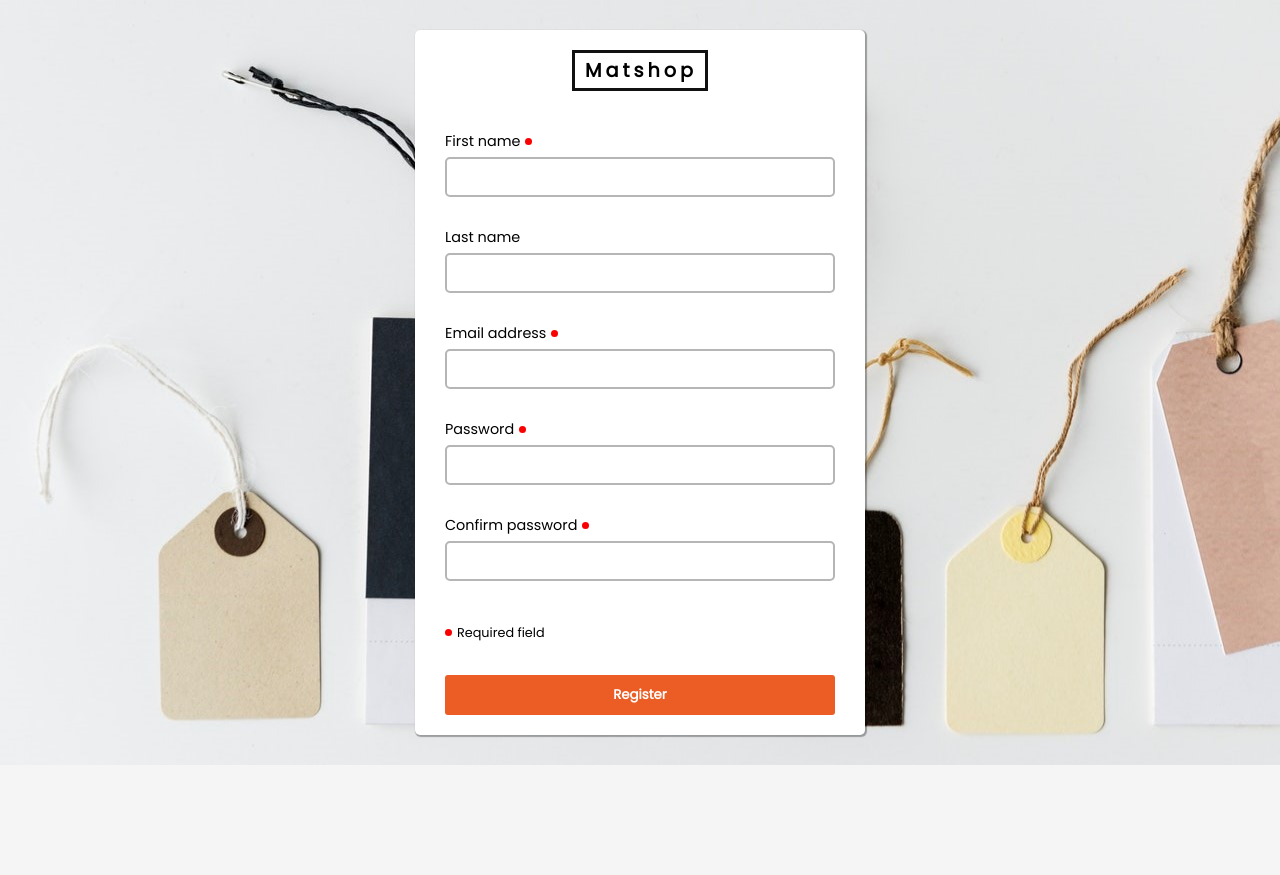
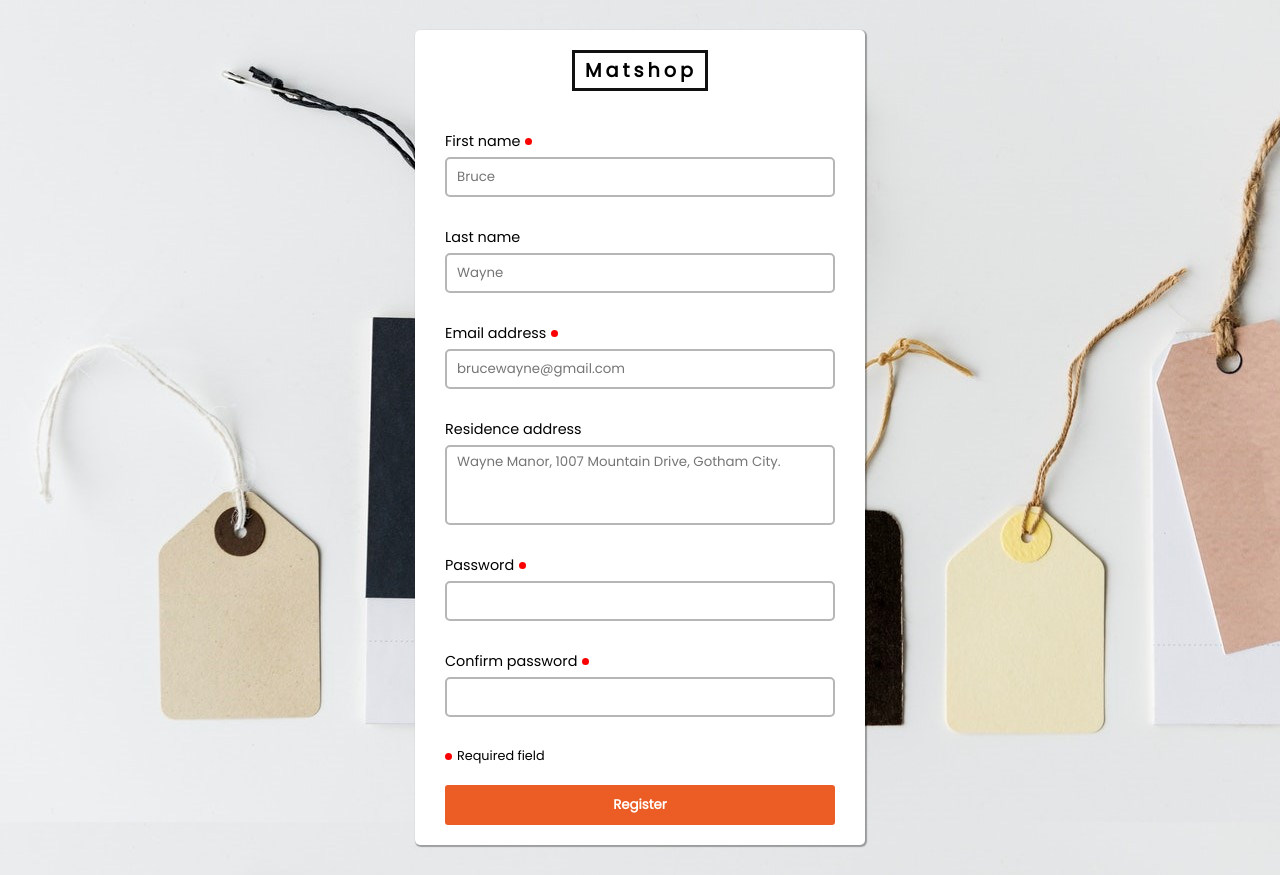
Before and after one commit to jasonwj96/matshop, a React (Create React App) app: page /register in a window 1280 px wide. Before the commit the page ends 800 px from the top, so only its background shows below. Built offline with nearby package versions, Linux system fonts and the light colour scheme.

Commit message:
Fixed a structural error, added an address field

```diff
--- a/src/containers/register.jsx
+++ b/src/containers/register.jsx
@@ -24,42 +24,54 @@ export default class Register extends Component {
           <div className="logo">Matshop</div>
           <form onSubmit={this.registerUser}>
             <label htmlFor="firstName">
-              <p>
+              <div>
                 First name
                 <div className="requiredDiv" />
-              </p>
-              <input type="text" name="firstName" />
+              </div>
+              <input type="text" name="firstName" placeholder="Bruce" />
             </label>
             <label htmlFor="lastName">
-              <p>Last name</p>
-              <input type="text" name="lastName" />
+              <div>Last name</div>
+              <input type="text" name="lastName" placeholder="Wayne" />
             </label>
             <label htmlFor="email">
-              <p>
+              <div>
                 Email address
                 <div className="requiredDiv" />
-              </p>
-              <input type="email" name="email" />
+              </div>
+              <input
+                type="email"
+                name="email"
+                placeholder="brucewayne@gmail.com"
+              />
+            </label>
+            <label htmlFor="address">
+              <div>Residence address</div>
+              <textarea
+                type="text"
+                name="address"
+                placeholder="Wayne Manor, 1007 Mountain Drive, Gotham City. "
+              />
             </label>
             <label htmlFor="password">
-              <p>
+              <div>
                 Password
                 <div className="requiredDiv" />
-              </p>
+              </div>
               <input type="password" name="password" />
             </label>
             <label htmlFor="confirmPassword">
-              <p>
+              <div>
                 Confirm password
                 <div className="requiredDiv" />
-              </p>
+              </div>
               <input type="password" name="confirmPassword" />
             </label>
             <div className="form-footer">
-              <p>
+              <div>
                 <div className="requiredDiv" />
                 Required field
-              </p>
+              </div>
               <button onClick={this.registerUser}>Register</button>
             </div>
           </form>
--- a/src/containers/register.scss
+++ b/src/containers/register.scss
@@ -1,3 +1,16 @@
+@mixin input {
+  font-family: "Poppins";
+  width: auto;
+  height: 40px;
+  border: #b6b6b6 2px solid;
+  margin: 5px 0px 30px 0;
+  border-radius: 5px;
+  outline: none;
+  padding: 5px 10px;
+  box-sizing: border-box;
+  transition: 0.2s border ease-in-out;
+}
+
 .register-container {
   background: url("../assets/img/cover.jpg");
   display: flex;
@@ -45,7 +58,7 @@
       display: flex;
       flex-flow: column;
 
-      p {
+      div {
         display: flex;
         margin: 0;
 
@@ -57,31 +70,21 @@
           align-self: center;
           margin-left: 5px;
         }
-
-        // sup {
-        //   margin-left: 2px;
-        //   font-size: 1.4em;
-        //   color: #fa0000;
-        //   align-self: baseline;
-        // }
       }
     }
 
     input {
-      font-family: "Poppins";
-      width: auto;
-      height: 40px;
-      border: #b6b6b6 2px solid;
-      margin: 5px 0px 30px 0;
-      border-radius: 5px;
-      outline: none;
-      padding: 5px 10px;
-      box-sizing: border-box;
-      transition: 0.2s border ease-in-out;
+      @include input();
+    }
+
+    textarea {
+      resize: none;
+      @include input();
+      height: 80px;
     }
 
     .form-footer {
-      p {
+      div {
         display: flex;
         font-size: 0.8em;
         font-family: "Poppins";
```
